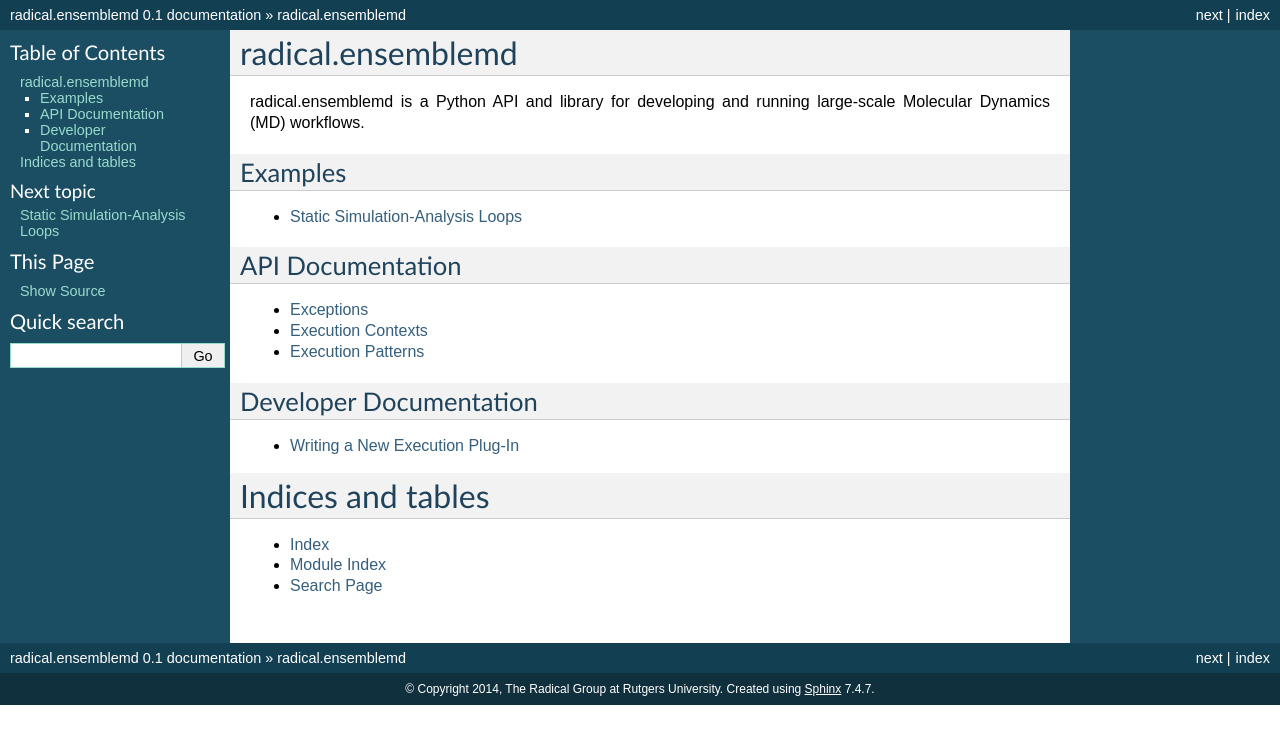
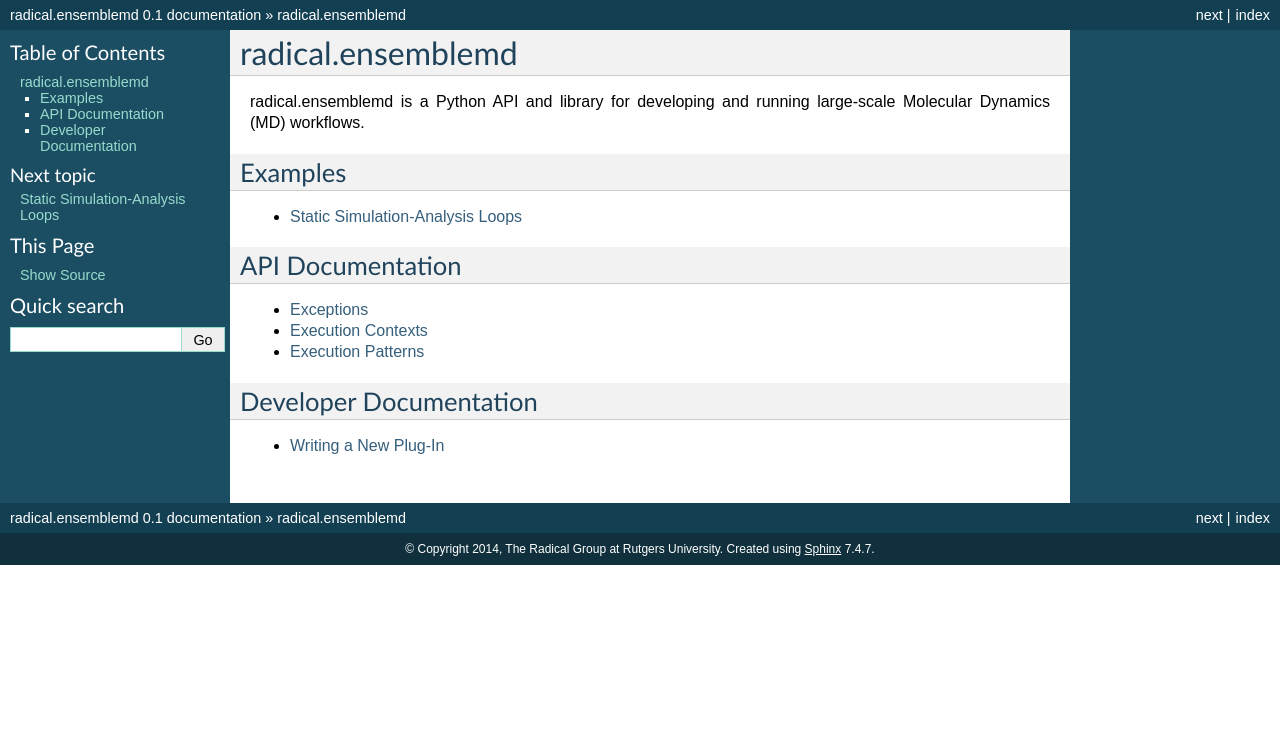
Before and after one commit to radical-cybertools/radical.entk, a Sphinx documentation site: the page built from doc/index.rst, in a window 1280 px wide. Shown: the top 744 px of the page. Built offline with Sphinx 7.4.7, drawn with Linux system fonts in a browser that asks for light colours.

```diff
--- a/doc/examples.rst
+++ b/doc/examples.rst
@@ -1,4 +1,4 @@
 Static Simulation-Analysis Loops
---------------------------------
+================================
 
 .. literalinclude:: ../examples/simulation-analysis-loop-static.py
--- a/doc/index.rst
+++ b/doc/index.rst
@@ -4,13 +4,13 @@
    contain the root `toctree` directive.
 
 radical.ensemblemd
-==================
+##################
 
 radical.ensemblemd is a Python API and library  for developing and running
 large-scale Molecular Dynamics (MD) workflows.
 
 Examples
---------
+********
 
 .. toctree::
    :maxdepth: 2
@@ -18,7 +18,7 @@ Examples
    examples.rst
 
 API Documentation
------------------
+*****************
 
 .. toctree::
    :maxdepth: 2
@@ -26,17 +26,9 @@ API Documentation
    library.rst
 
 Developer Documentation
------------------------
+***********************
 
 .. toctree::
-   :maxdepth: 2
+   :maxdepth: 1
 
    developers.rst
-
-
-Indices and tables
-==================
-
-* :ref:`genindex`
-* :ref:`modindex`
-* :ref:`search`
--- a/doc/library.rst
+++ b/doc/library.rst
@@ -1,5 +1,5 @@
 Exceptions
-----------
+==========
 
 .. automodule:: radical.ensemblemd.exceptions
    :show-inheritance:
@@ -7,7 +7,7 @@ Exceptions
 
 
 Execution Contexts
-------------------
+==================
 
 .. autoclass:: radical.ensemblemd.StaticExecutionContext
     :members:
@@ -18,7 +18,7 @@ Execution Contexts
     :inherited-members:
 
 Execution Patterns
-------------------
+==================
 
 .. autoclass:: radical.ensemblemd.DummyPattern
     :members:
```
Also changed, not shown: doc/developers.rst (+9 -2 lines).
